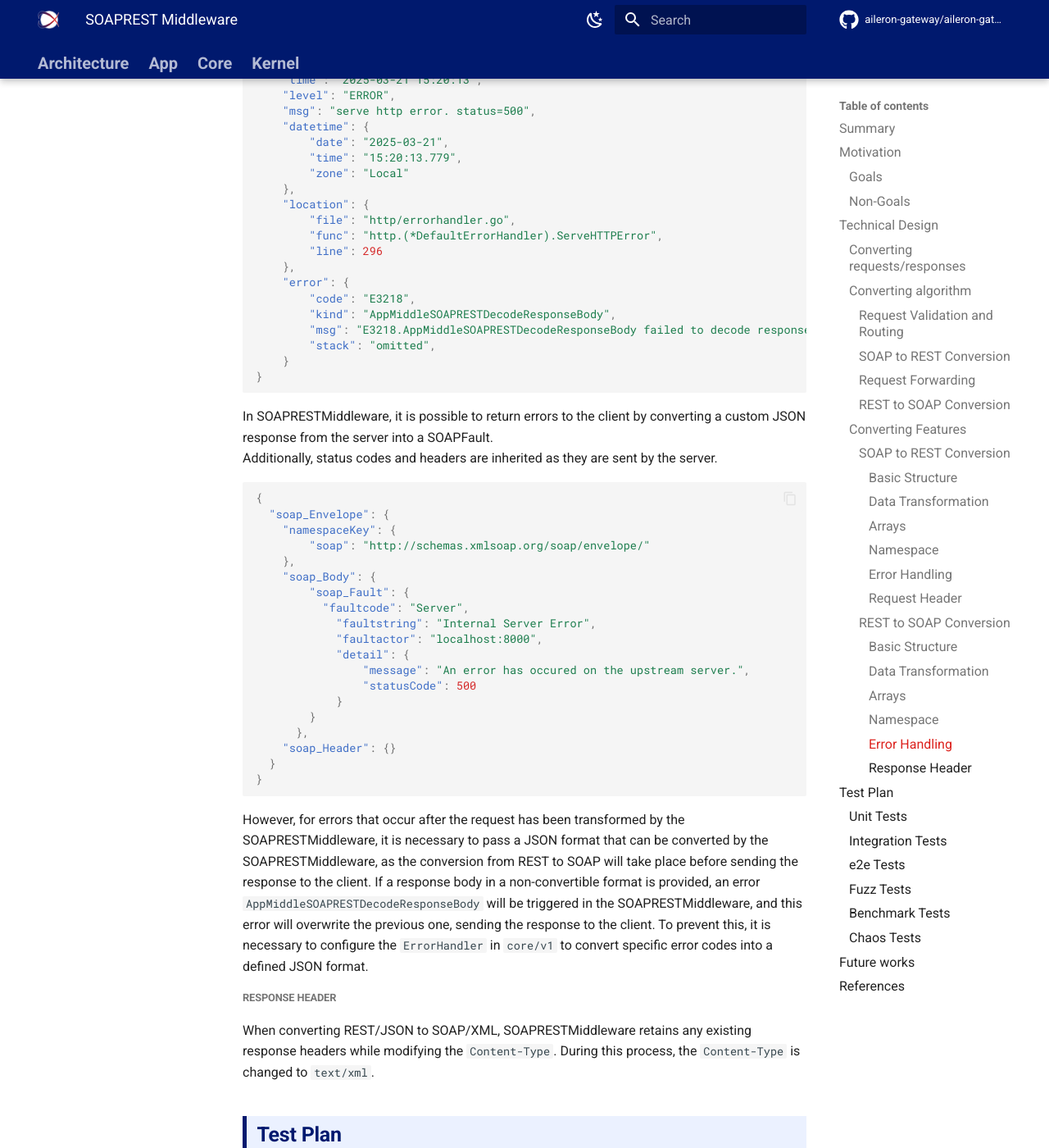
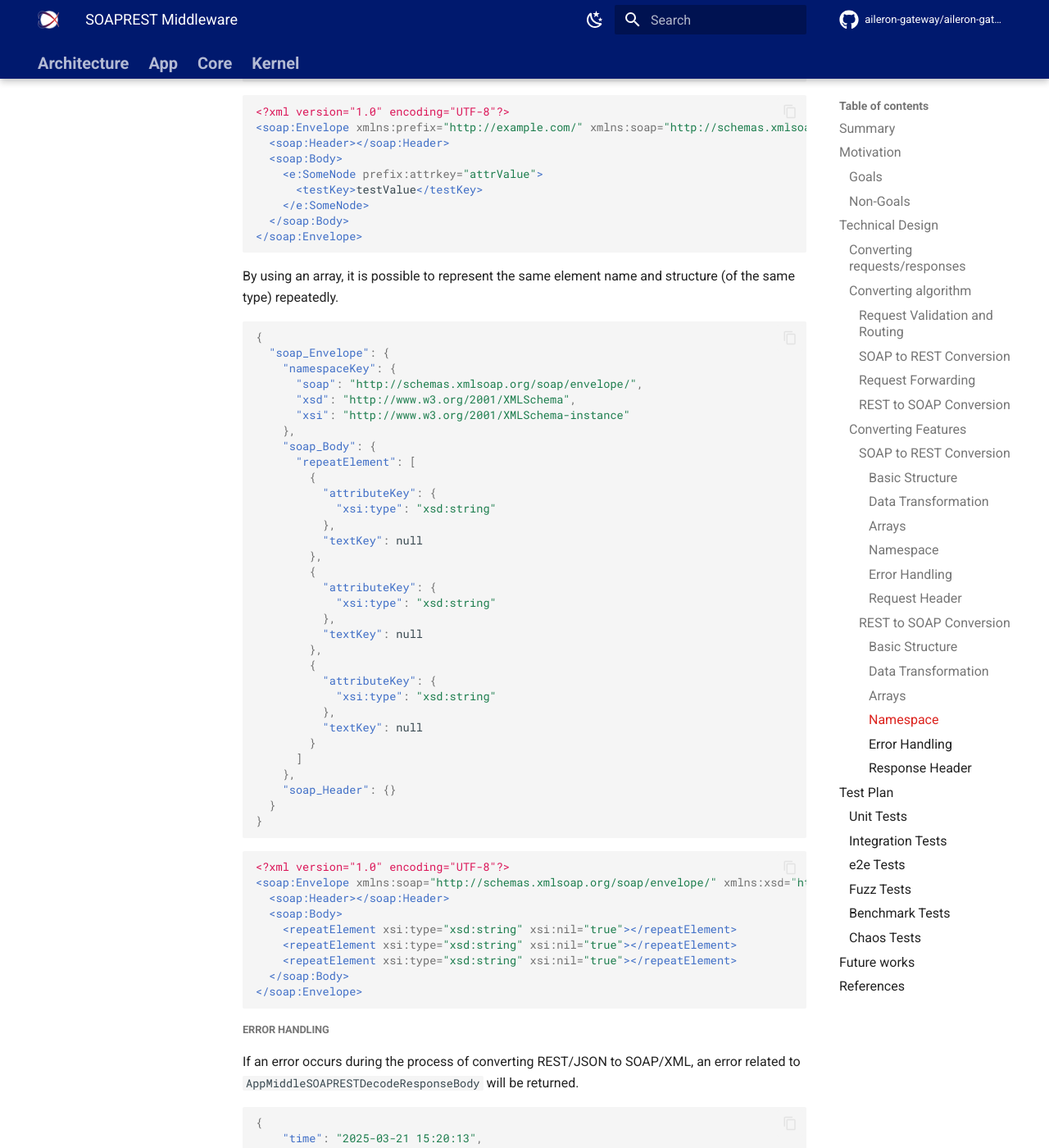
Before and after one commit to aileron-gateway/aileron-gateway, an MkDocs documentation site: the page built from docs/app/middleware/soaprest.md, in a window 1280 px wide and 1400 px high, scrolled down 29195 px. Shown: the whole window at 82% size. Built offline with MkDocs 1.6.1 and Material for MkDocs 9.7.7, drawn with Linux system fonts in a browser that asks for light colours; comment, search, counter and statistics services are not loaded; some of the changed text lies outside the part shown.

Commit message:
add some explanation

````diff
--- a/docs/app/middleware/soaprest.md
+++ b/docs/app/middleware/soaprest.md
@@ -1123,6 +1123,26 @@
 <StringElement>HelloWorld</StringElement>
 ```
 
+In the conversion from REST/JSON to SOAP/XML, certain characters are represented using escape sequences. This conversion depends on the specifications of `xml.Marshal`.
+
+```json
+{
+  "Apostrophe": "It's a nice day",
+  "Quotation": "\"quotation\"",
+  "Ampersand": "&",
+  "LessThan": "<",
+  "GreaterThan": ">"
+}
+```
+
+```xml
+<Apostrophe>It&#39;s a nice day</Apostrophe>
+<Quotation>&#34;quotation&#34;</Quotation>
+<Ampersand>&amp;</Ampersand>
+<LessThan>&lt;</LessThan>
+<GreaterThan>&gt;</GreaterThan>
+```
+
 ##### Arrays
 
 In the conversion from REST/JSON to SOAP/XML, array elements are converted into XML based on the keys used in the JSON.
@@ -1428,6 +1448,55 @@
 </soap:Envelope>
 ```
 
+By using an array, it is possible to represent the same element name and structure (of the same type) repeatedly.
+
+```json
+{
+  "soap_Envelope": {
+    "namespaceKey": {
+      "soap": "http://schemas.xmlsoap.org/soap/envelope/",
+      "xsd": "http://www.w3.org/2001/XMLSchema",
+      "xsi": "http://www.w3.org/2001/XMLSchema-instance"
+    },
+    "soap_Body": {
+      "repeatElement": [
+        {
+          "attributeKey": {
+            "xsi:type": "xsd:string"
+          },
+          "textKey": null
+        },
+        {
+          "attributeKey": {
+            "xsi:type": "xsd:string"
+          },
+          "textKey": null
+        },
+        {
+          "attributeKey": {
+            "xsi:type": "xsd:string"
+          },
+          "textKey": null
+        }
+      ]
+    },
+    "soap_Header": {}
+  }
+}
+```
+
+```xml
+<?xml version="1.0" encoding="UTF-8"?>
+<soap:Envelope xmlns:soap="http://schemas.xmlsoap.org/soap/envelope/" xmlns:xsd="http://www.w3.org/2001/XMLSchema" xmlns:xsi="http://www.w3.org/2001/XMLSchema-instance">
+  <soap:Header></soap:Header>
+  <soap:Body>
+    <repeatElement xsi:type="xsd:string" xsi:nil="true"></repeatElement>
+    <repeatElement xsi:type="xsd:string" xsi:nil="true"></repeatElement>
+    <repeatElement xsi:type="xsd:string" xsi:nil="true"></repeatElement>
+  </soap:Body>
+</soap:Envelope>
+```
+
 ##### Error Handling
 
 If an error occurs during the process of converting REST/JSON to SOAP/XML, an error related to `AppMiddleSOAPRESTDecodeResponseBody` will be returned.
````
